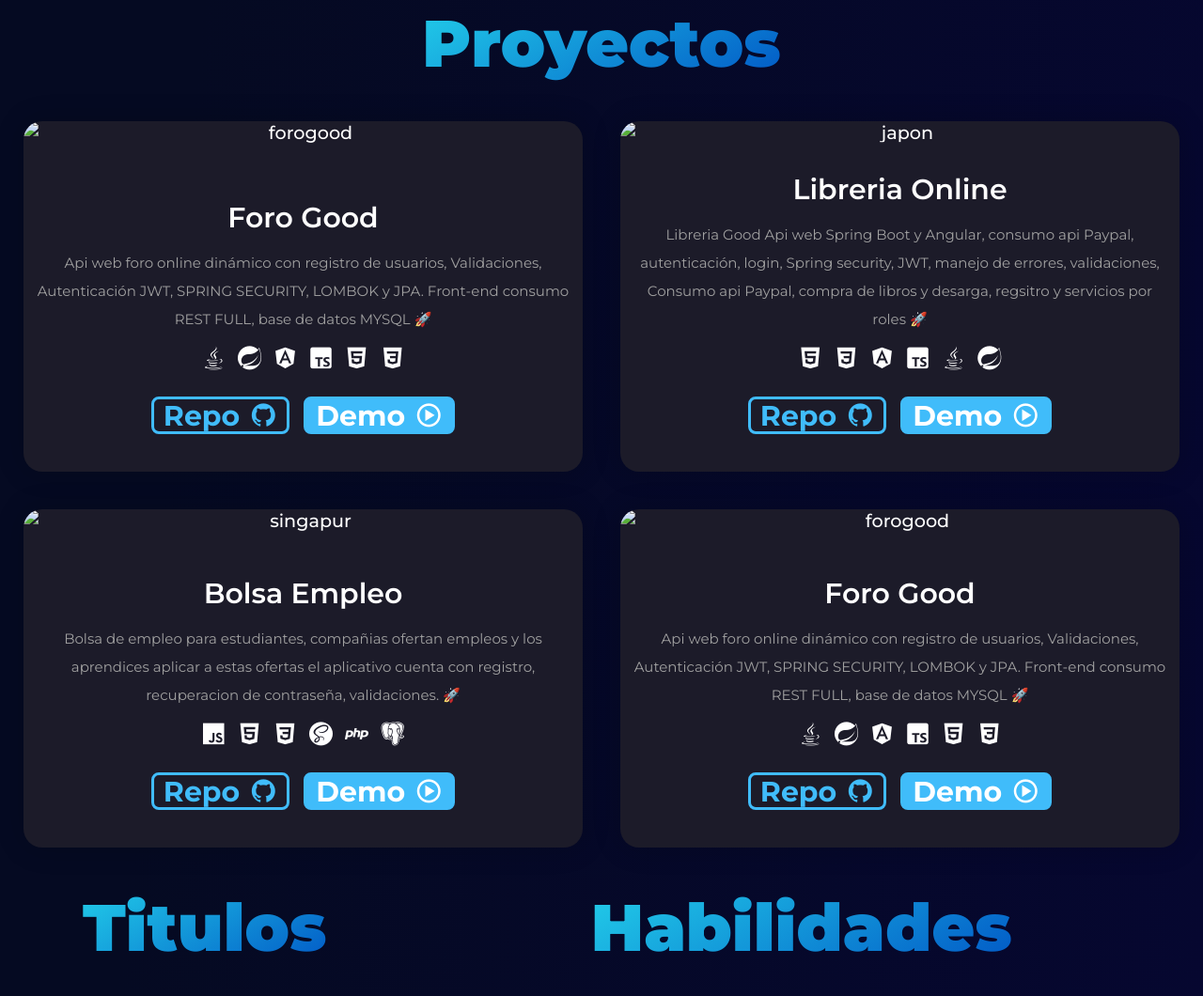
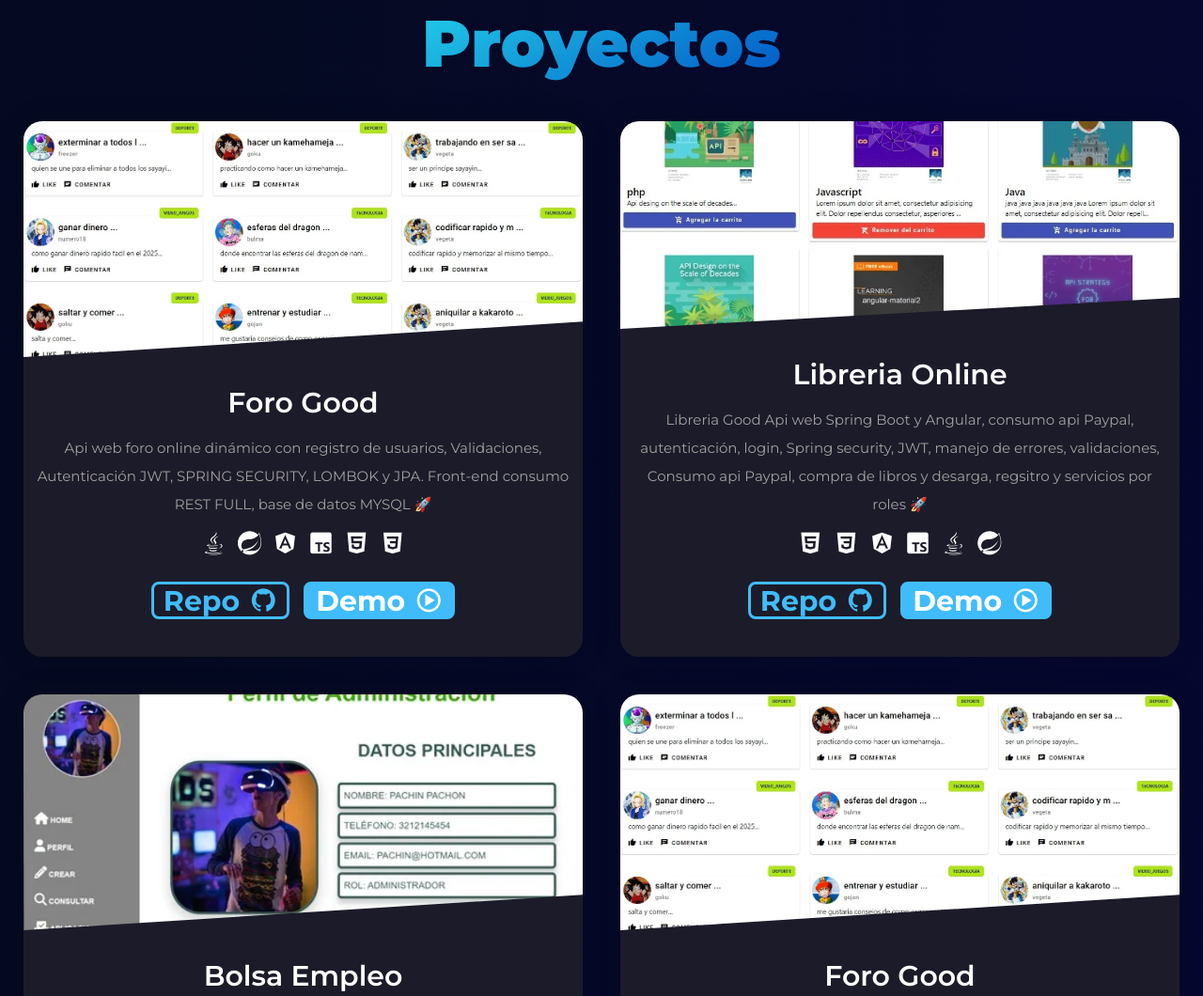
Before and after one commit to Johanlex20/Portafolio, a plain HTML site: page index.html in a window 1280 px wide. Shown: the part 876-1936 px from the top of the page at 94% size. Drawn offline with nearby package versions, Linux system fonts and the light colour scheme; the site is published under a folder, as on GitHub Pages, so addresses that start at the root find nothing.

Commit message:
probando imagenes

```diff
--- a/index.html
+++ b/index.html
@@ -78,7 +78,7 @@
 
                     <div class="card">
                         <div class="card__container">
-                            <img src="/img/foro2.webp" alt="forogood">
+                            <img src="img/foro2.webp" alt="forogood">
                         </div>
                         <div class="details">
                             <h3>Foro Good</h3>
@@ -107,7 +107,7 @@
 
                     <div class="card">
                         <div class="card__container">
-                            <img src="/img/libros bookstoreapi.webp" alt="japon">
+                            <img src="img/libros bookstoreapi.webp" alt="japon">
                         </div>
                         <div class="details">
                             <h3>Libreria Online</h3>
@@ -137,7 +137,7 @@
 
                     <div class="card">
                         <div class="card__container">
-                            <img src="/img/tableroProyectoEmpresas.webp" alt="singapur">
+                            <img src="img/tableroProyectoEmpresas.webp" alt="singapur">
                         </div>
 
                         <div class="details">
@@ -167,7 +167,7 @@
 
                     <div class="card">
                         <div class="card__container">
-                            <img src="/img/foro2.webp" alt="forogood">
+                            <img src="img/foro2.webp" alt="forogood">
                         </div>
                         <div class="details">
                             <h3>Foro Good</h3>
```
